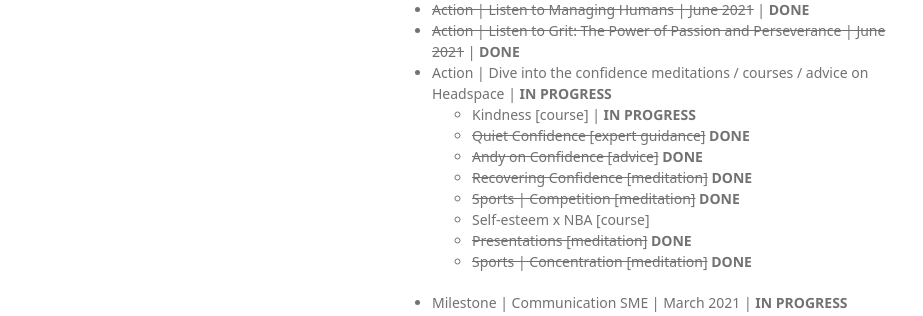
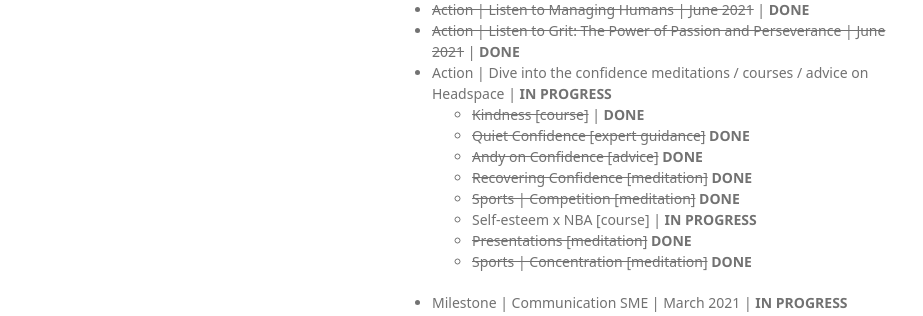
Before and after one commit to rainleander/rainleander.github.io, a Jekyll site: the page speak-softly.html, which Jekyll copies as it is, in a window 1280 px wide. Shown: the part 306-622 px from the top of the page, without its empty margins (178-1101 px from the left). Built offline with Jekyll 4.4.1, drawn with Linux system fonts in a browser that asks for light colours; some web fonts are replaced.

Commit message:
Update speak-softly.html

```diff
--- a/speak-softly.html
+++ b/speak-softly.html
@@ -36,12 +36,12 @@
         <li><del>Action | Listen to Managing Humans | June 2021</del> | <b>DONE</b></li>
         <li><del>Action | Listen to Grit: The Power of Passion and Perseverance | June 2021</del> | <b>DONE</b></li>
         <li>Action | Dive into the confidence meditations / courses / advice on Headspace | <b>IN PROGRESS</b>
-            <ul><li>Kindness [course] | <b>IN PROGRESS</b></li>
+            <ul><li><del>Kindness [course]</del> | <b>DONE</b></li>
               <li><del>Quiet Confidence [expert guidance]</del> <b>DONE</b></li>
               <li><del>Andy on Confidence [advice]</del> <b>DONE</b></li>
               <li><del>Recovering Confidence [meditation]</del> <b>DONE</b></li>
               <li><del>Sports | Competition [meditation]</del> <b>DONE</b></li>
-              <li>Self-esteem x NBA [course]</li>
+              <li>Self-esteem x NBA [course] | <b>IN PROGRESS</b></li>
               <li><del>Presentations [meditation]</del> <b>DONE</b></li>
               <li><del>Sports | Concentration [meditation]</del> <b>DONE</b></li></ul></li></ul>
 
```
